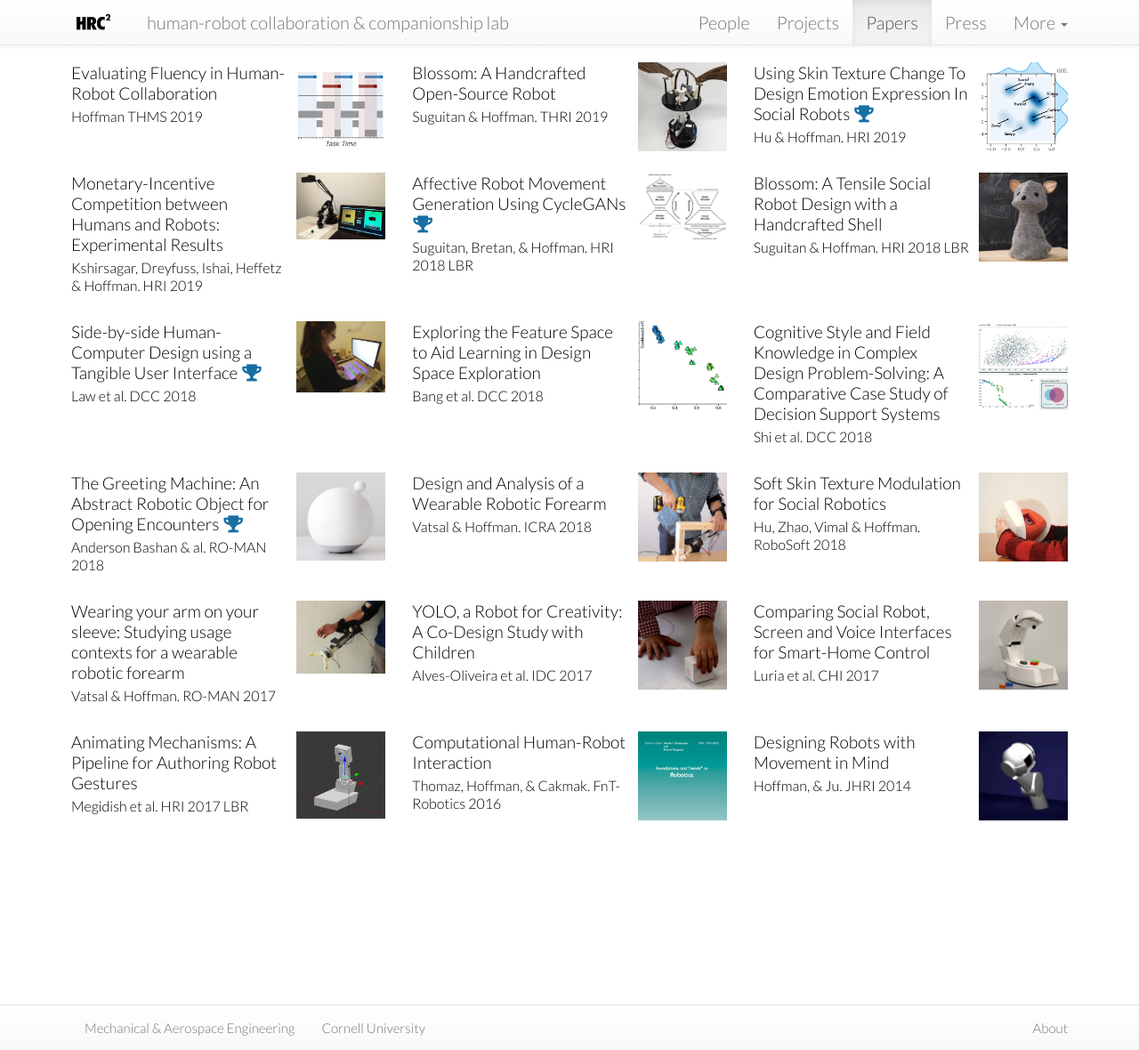
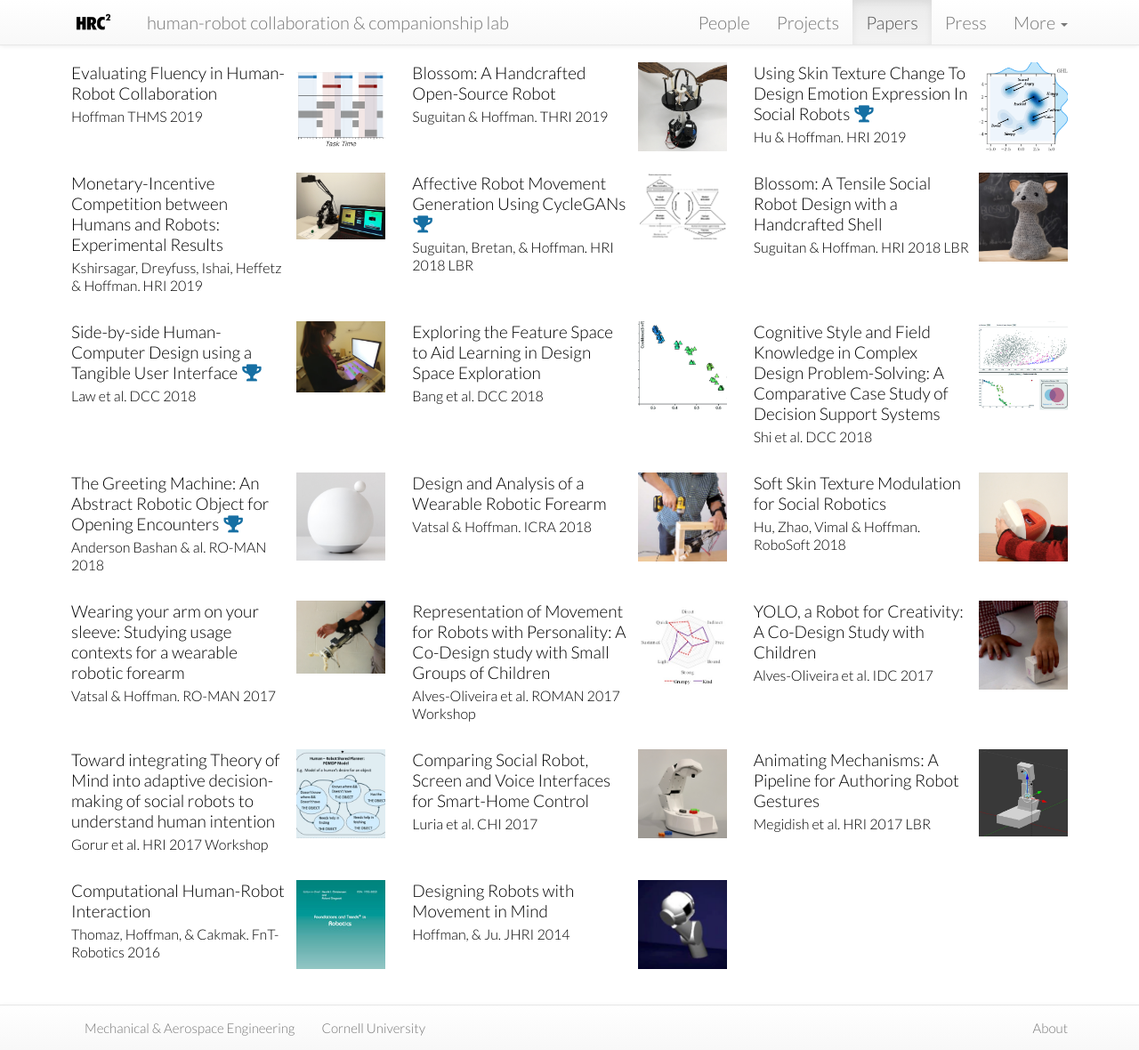
Before and after one commit to hrc2/hrc2.github.io, a Jekyll site: the page built from papers/index.html, in a window 1280 px wide and 1180 px high. Shown: the whole window at 89% size. Built offline with Jekyll 4.4.1, drawn with Linux system fonts in a browser that asks for light colours; nearby versions of some CDN libraries; some web fonts are replaced; some of the changed lines change nothing that is shown.

Commit message:
And more papers

```diff
--- /dev/null
+++ b/papers/_posts/2017-06-27-tom-workshop.md
@@ -0,0 +1,31 @@
+---
+layout: paper
+title: "Toward integrating Theory of Mind into adaptive decision-making of social robots to understand human intention"
+year: "2017"
+shortref: "Gorur et al. HRI 2017 Workshop"
+shorttitle: "Toward integrating Theory of Mind into adaptive decision-making of social robots to understand human intention"
+nickname: yolo-smallgroups
+journal: "ACM/IEEE International Conference on Human-Robot Interaction (HRI) Workshop on the Role of Intentions in HRI"
+volume:
+issue:
+pages:
+authors: "Görür, O., Rosman, B., Hoffman, G., Albayrak, S."
+image: tom-gorur.jpg
+pdf: Goruretal17.pdf
+pdflink:
+pubtype: workshop
+github:
+pmid:
+pmcid:
+f1000:
+figshare:
+doi:
+category: papers
+published: true
+tags: [ai, mdp]
+---
+{% include JB/setup %}
+
+# Abstract
+
+We propose an architecture that integrates Theory of Mind into a robot’s decision-making to infer a human’s intention and adapt to it. The architecture implements human- robot collaborative decision-making for a robot incorporating human variability in their emotional and intentional states. This research first implements a mechanism for stochastically estimating a human’s belief over the state of the actions that the human could possibly be executing. Then, we integrate this information into a novel stochastic human-robot shared planner that models the human’s preferred plan. Our contribution lies in the ability of our model to handle the conditions: 1) when the human’s intention is estimated incorrectly and the true intention may be unknown to the robot, and 2) when the human’s intention is estimated correctly but the human doesn’t want the robot’s assistance in the given context. A robot integrating this model into its decision-making process would better understand a human’s need for assistance and therefore adapt to behave less intrusively and more reasonably in assisting its human companion.
--- a/papers/_posts/2017-06-27-yolo-ido.md
+++ b/papers/_posts/2017-06-27-yolo-idc.md
@@ -3,7 +3,7 @@ layout: paper
 title: "YOLO, a Robot for Creativity: A Co-Design Study with Children"
 year: "2017"
 shortref: "Alves-Oliveira et al. IDC 2017"
-shorttitle: "YOLO, a Robot for Creativity: A Co-Design Study with Children"
+shorttitle: "YOLO, a Robot for Creativity"
 nickname: yolo-idc
 journal: "2017 Conference on Interaction Design and Children (IDC)"
 volume:
--- /dev/null
+++ b/papers/_posts/2017-06-27-yolo-smallgroups.md
@@ -0,0 +1,31 @@
+---
+layout: paper
+title: "Representation of Movement for Robots with Personality: A Co-Design study with Small Groups of Children"
+year: "2017"
+shortref: "Alves-Oliveira et al. ROMAN 2017 Workshop"
+shorttitle: "Representation of Movement for Robots with Personality"
+nickname: yolo-smallgroups
+journal: "IEEE International Symposium on Robot and Human Interactive Communication (RO-MAN) Workshop on Groups in HRI"
+volume:
+issue:
+pages:
+authors: "Alves-Oliveira, P., Paiva, A., Arriaga, P., & Hoffman, G."
+image: yolo-graph.jpg
+pdf: AlvesetalROMAN17.pdf
+pdflink:
+pubtype: workshop
+github:
+pmid:
+pmcid:
+f1000:
+figshare:
+doi:
+category: papers
+published: true
+tags: [children, design]
+---
+{% include JB/setup %}
+
+# Abstract
+
+We conducted a co-design study with small groups of children in which they were asked to create movements for block-like robots according the robots’ personality. This study was done as part of a larger project entitled THE ROBOT–CREATIVITY PROJECT, whose goal is to create robots for groups of children to help boost their creativity through playful activities. 52 children (M=7.93 years old, SD=1.32, 48.1% female) participated in this study. They produced movements for six robot personalities along three axes: Extraversion, Openness to experience and Agreeableness. The produced movements were subsequently coded using the Laban Effort System. Based on 30% of the analayzed data, children chose to represent movements differently for different personality traits of the robot, providing a movement framework to develop robots for creativity stimulation.
--- a/papers/index.html
+++ b/papers/index.html
@@ -11,6 +11,7 @@ navorder: 3
 {% for paper in site.categories.papers %}
   {% assign memberindex = memberindex | plus: 1 %}
   {% assign colindex = memberindex | modulo: 3 %}
+  {% assign year = paper.year | plus: 0 %}
   {% if colindex == 1 %} <!-- opening of a new row -->
   <div class="row">
   {% endif %}
@@ -21,7 +22,7 @@ navorder: 3
          <img width=100 class="media-object pull-right" src="{{ paper.image }}"/>
         <div class="media-body">
           <div class="smallhead media-heading">
-          {{ paper.title }}
+              {{ paper.title }}
           </div>
           <p class="note">{{ paper.shortref }}</p>
         </div>
```
Also changed, not shown: assets/images/papers/tom-gorur.jpg (added), assets/images/papers/yolo-graph.jpg (added), 2 other files.
